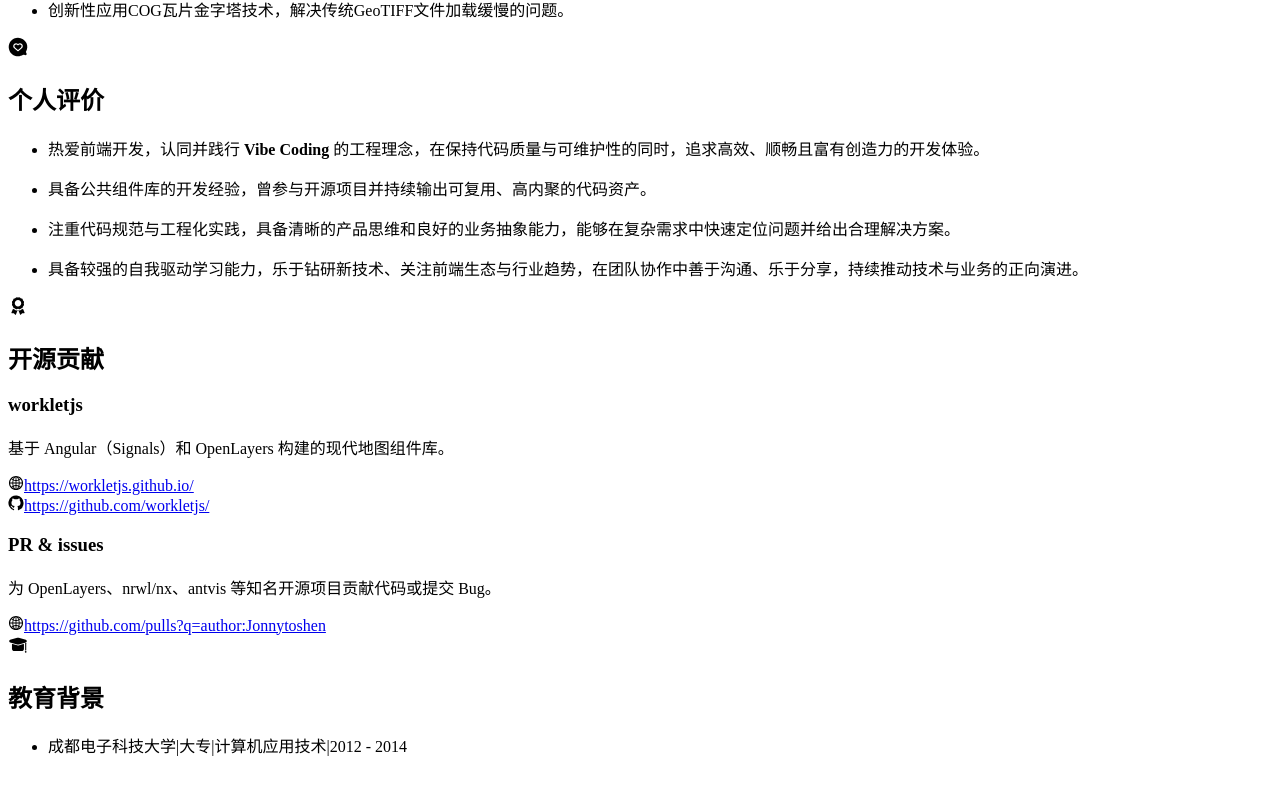
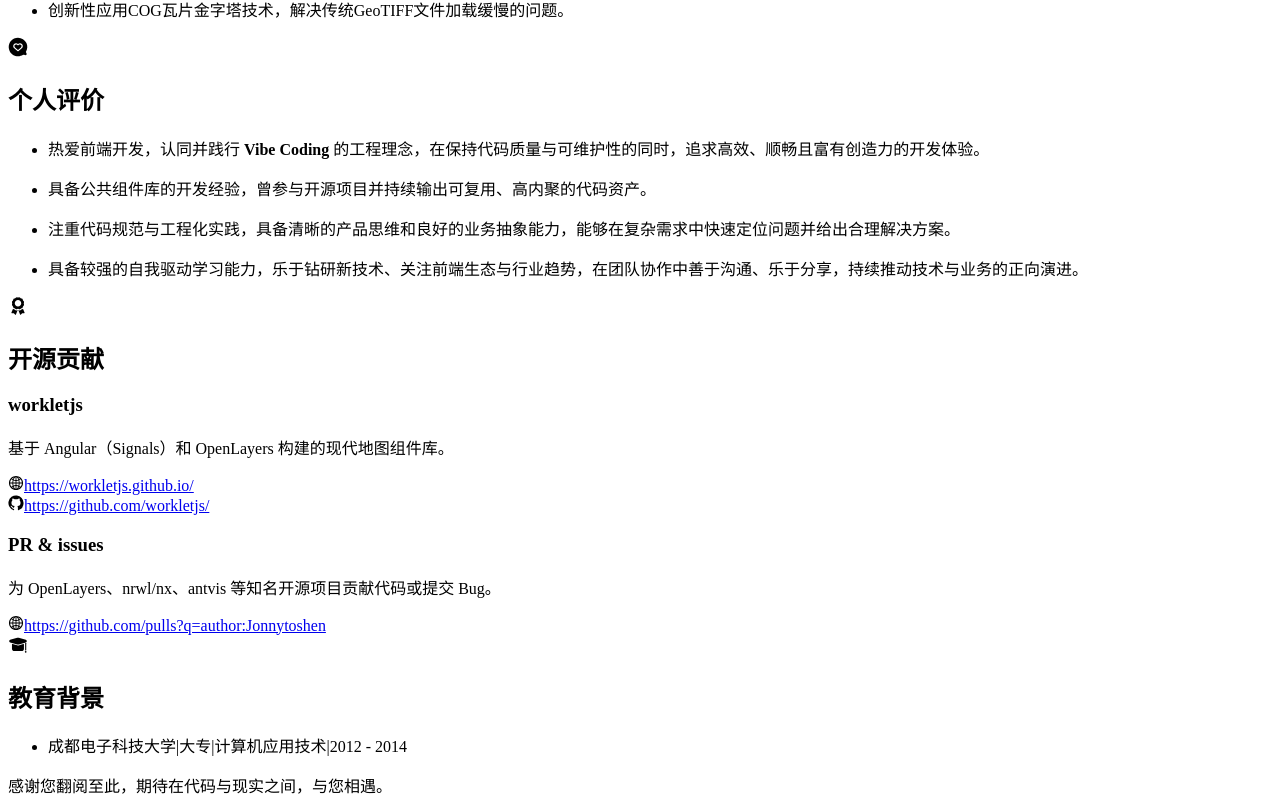
Before and after one commit to Jonnytoshen/resume, a Vue app: page / in a window 1280 px wide. Shown: the part 5971-6776 px from the top of the page. Before the commit the page ends 6744 px from the top, so only its background shows below. Built offline with nearby package versions, Linux system fonts and the light colour scheme; the HTML template or start-up script is replaced by a standard one.

Commit message:
feat: add thanks words as footer section

```diff
--- /dev/null
+++ b/src/components/ResumeFooter.vue
@@ -0,0 +1,11 @@
+<script setup lang="ts">
+import { useAttrs } from 'vue'
+
+const attrs = useAttrs()
+</script>
+
+<template>
+  <footer v-bind="attrs" class="text-center text-xl font-bold text-indigo-600">
+    感谢您翻阅至此，期待在代码与现实之间，与您相遇。
+  </footer>
+</template>
--- a/src/views/HomeView.vue
+++ b/src/views/HomeView.vue
@@ -11,6 +11,7 @@ import MarkdownField from '@/components/MarkdownField.vue'
 import ProjectExperience from '@/components/ProjectExperience.vue'
 import ResumeCard from '@/components/ResumeCard.vue'
 import ResumeContacts from '@/components/ResumeContacts.vue'
+import ResumeFooter from '@/components/ResumeFooter.vue'
 import ResumeHeader from '@/components/ResumeHeader.vue'
 import SectionTitle from '@/components/SectionTitle.vue'
 import WorkExperience from '@/components/WorkExperience.vue'
@@ -152,5 +153,6 @@ import {
         </ul>
       </ResumeCard>
     </section>
+    <ResumeFooter class="py-12" />
   </div>
 </template>
```
